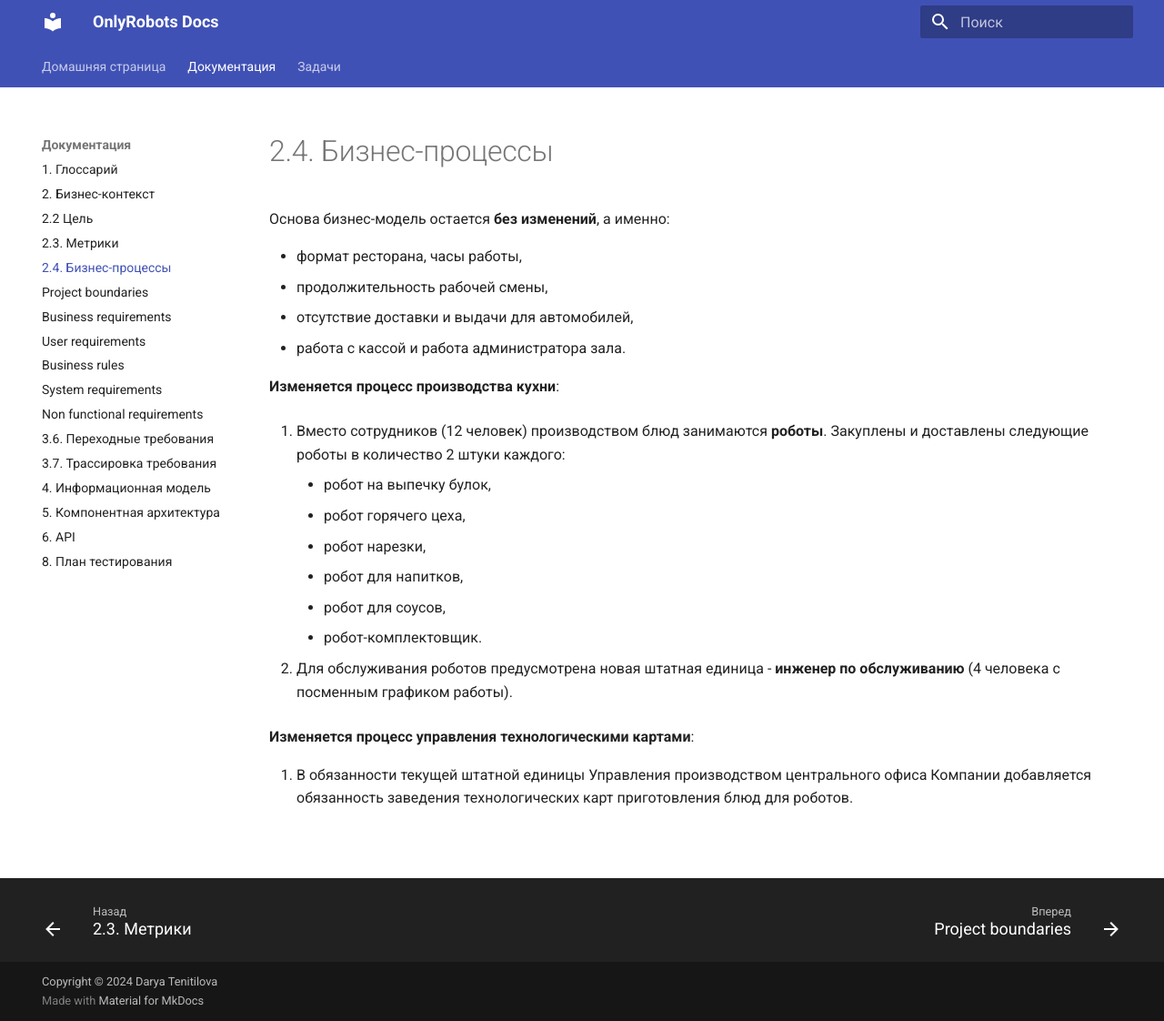
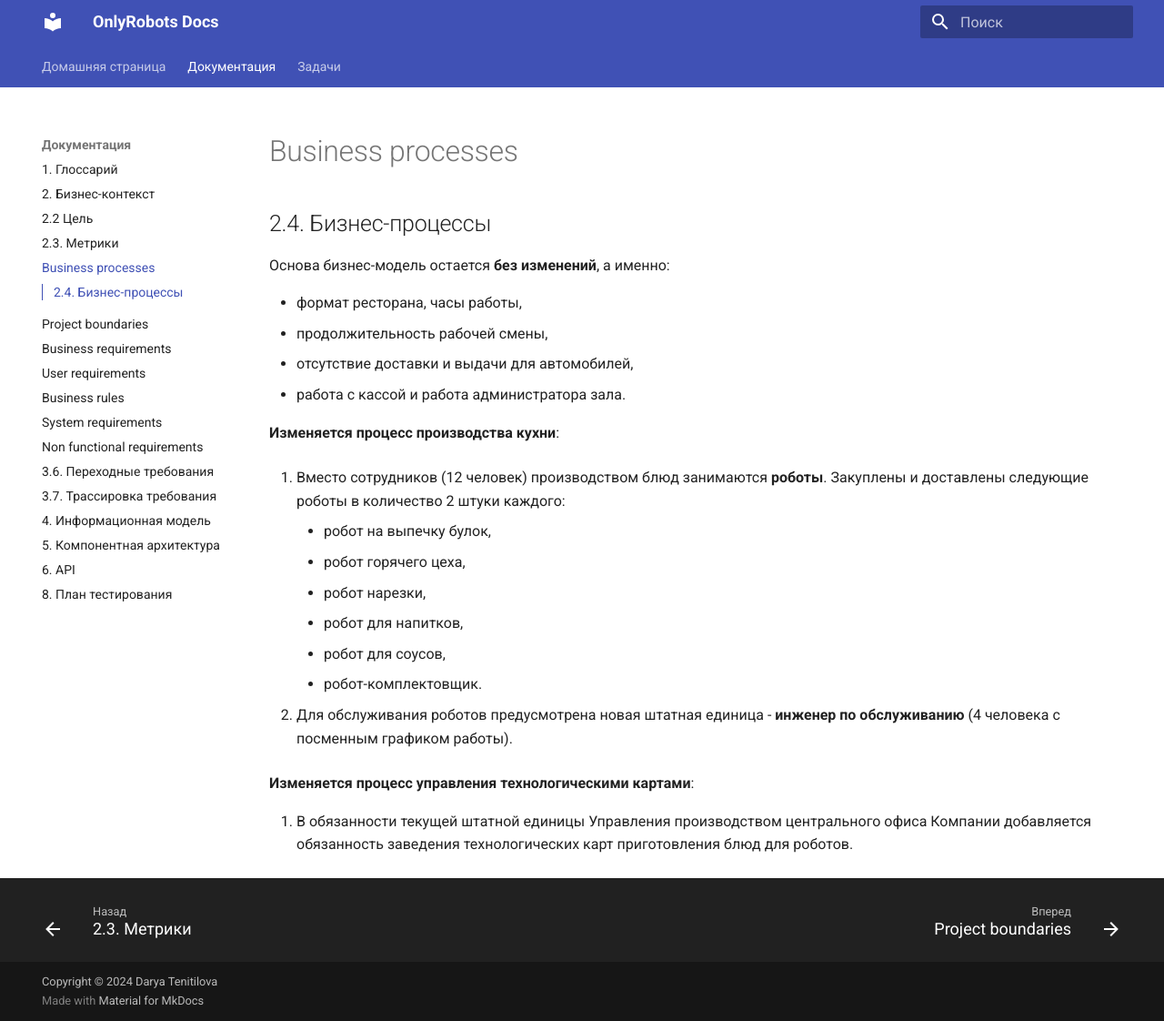
Before and after one commit to TenitilovaD/OTUS_SA_OnlyRobots, an MkDocs documentation site: the page built from docs/business_processes.md, in a window 1280 px wide and 1122 px high. Shown: the whole window at 91% size. Built offline with MkDocs 1.6.1 and Material for MkDocs 9.7.7, drawn with Linux system fonts in a browser that asks for light colours.

Commit message:
Update business_processes.md

```diff
--- a/docs/business_processes.md
+++ b/docs/business_processes.md
@@ -1,4 +1,4 @@
-# 2.4. Бизнес-процессы
+## 2.4. Бизнес-процессы
 
 Основа бизнес-модель остается **без изменений**, а именно:
 
```
